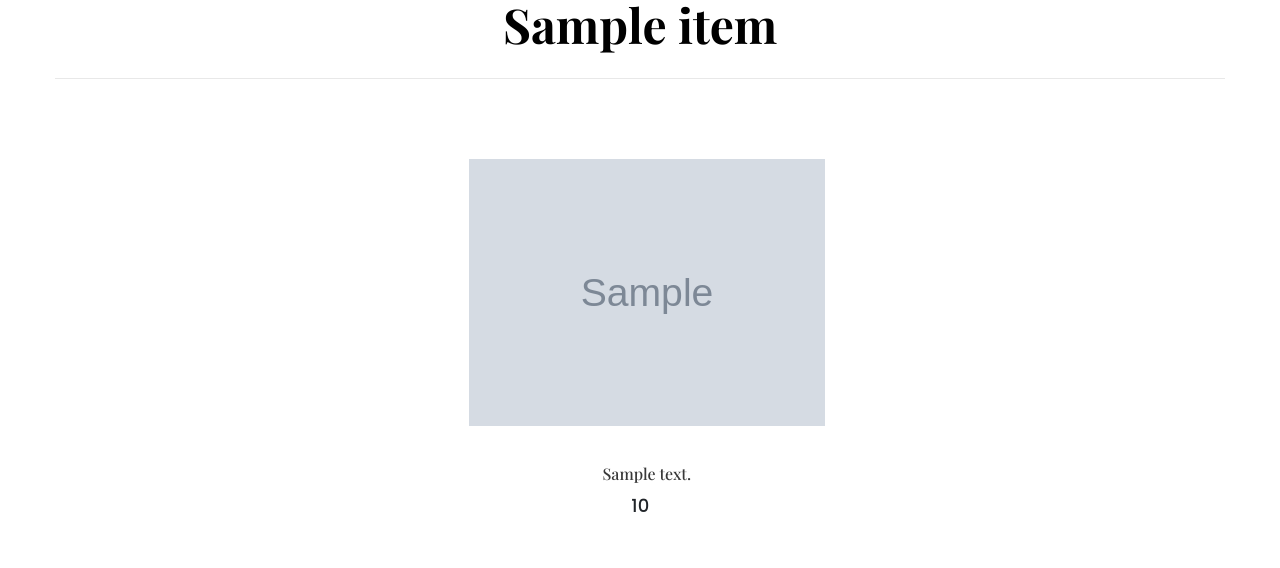
After one commit to JSumati/think_bridge_test, a Django app: template templates/show.html in a window 1280 px wide. The commit adds this page. Shown: the top 568 px of the page. Run offline with Django 3.2, Linux system fonts and the light colour scheme; the template is opened without the code that fills it: most values are stand-ins (such as "Sample title", 1, 10 or a date in 2020); grey boxes marked "Sample" are stand-in pictures; some libraries are stand-ins or nearby versions; some web fonts are replaced.

Commit message:
second page done

```diff
--- a/shop_bridge/urls.py
+++ b/shop_bridge/urls.py
@@ -6,6 +6,6 @@ urlpatterns = [
     path('',views.list_inventory),
     path('<int:id>', views.show_inventory, name = 'show'),
     path('add', views.add_inventory),
-    path('remove/<int:id>', views.delete_inventory)
+    path('remove/<int:id>', views.delete_inventory, name = 'remove')
 
 ]
--- /dev/null
+++ b/templates/show.html
@@ -0,0 +1,68 @@
+{% load static %}
+<!doctype html>
+<html class="no-js" lang="zxx">
+    <head>
+        <meta charset="utf-8">
+        <meta http-equiv="x-ua-compatible" content="ie=edge">
+        <title>Shop Bridge Inventory</title>
+        <meta name="description" content="">
+        <meta name="viewport" content="width=device-width, initial-scale=1">
+
+		<!-- CSS here -->
+            <link rel="stylesheet" href="{% static 'assets/css/bootstrap.min.css' %}">
+            <link rel="stylesheet" href="{% static 'assets/css/style.css' %}">
+   </head>
+
+   <body>
+   <main>
+        <!-- Latest Products Start -->
+        <section class="latest-product-area">
+            <div class="container">
+                <div class="row product-btn d-flex justify-content-end align-items-end">
+                    <!-- Section Tittle -->
+                    <div class="col-xl-12 col-lg-12 col-md-12">
+                        <div class="section-tittle mb-30">
+                            {% for item in record %}
+                            <h2 style="text-align: center;">{{ item.name }}</h2>
+                            {% endfor %}
+                        </div>
+                    </div>
+                </div>
+                <!-- Nav Card -->
+                <div class="tab-content" id="nav-tabContent" style="margin-left: 35%">
+                    <!-- card one -->
+                    <div class="tab-pane fade show active" id="nav-home" role="tabpanel" aria-labelledby="nav-home-tab">
+                        <div class="row">
+                            {% for item in record %}
+                                <div class="col-xl-6 col-lg-6 col-md-6">
+                                    <div class="single-product mb-60">
+                                        <div class="product-img">
+                                            <img alt="" src="{{ item.image.url}}"/>
+                                        </div>
+                                        <div class="product-caption">
+                                            <h4><a href="{% url 'show' item.id %}" target="_black">{{ item.description }}</a></h4>
+                                            <div class="price">
+                                                <ul>
+                                                    <li>{{ item.price }}</li>
+                                                </ul>
+                                            </div>
+                                        </div>
+                                    </div>
+                                </div>
+                            {% endfor %}
+                        </div>
+                    </div>
+                </div>
+                <!-- End Nav Card -->
+            </div>
+        </section>
+        <!-- Latest Products End -->
+
+    </main>
+
+        <!-- Jquery Plugins, main Jquery -->
+        <script src="{% static './assets/js/plugins.js' %}"></script>
+        <script src="{% static './assets/js/main.js' %}"></script>
+
+    </body>
+</html>
```
Also changed, not shown: shop_bridge/views.py (+6 -6 lines), templates/index.html (+16 -20 lines), media/images/thinkbridgeQuestion_2bOuoFb.png (added), media/images/thinkbridgeQuestion_2bOuoFb.thumbnail.png (added).
